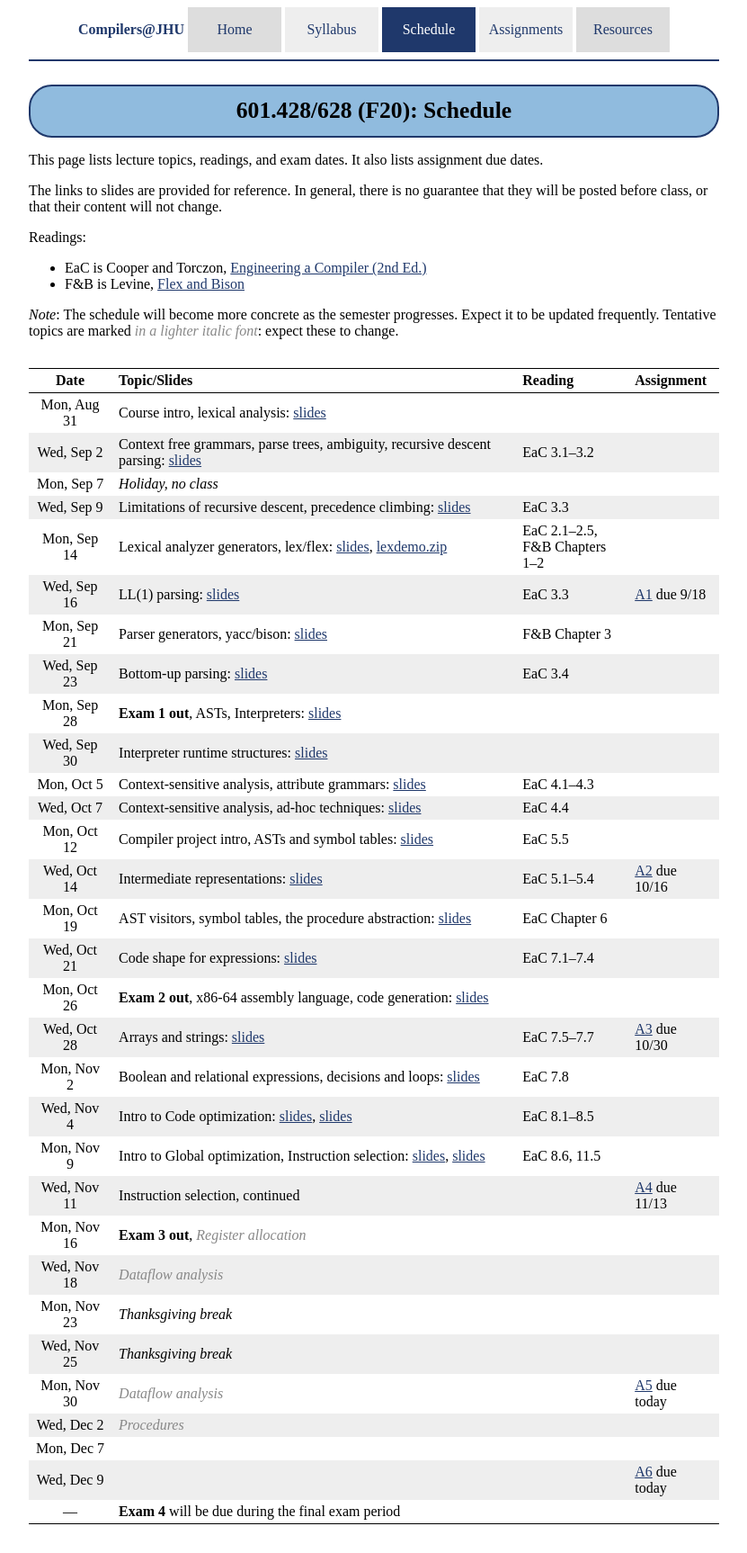
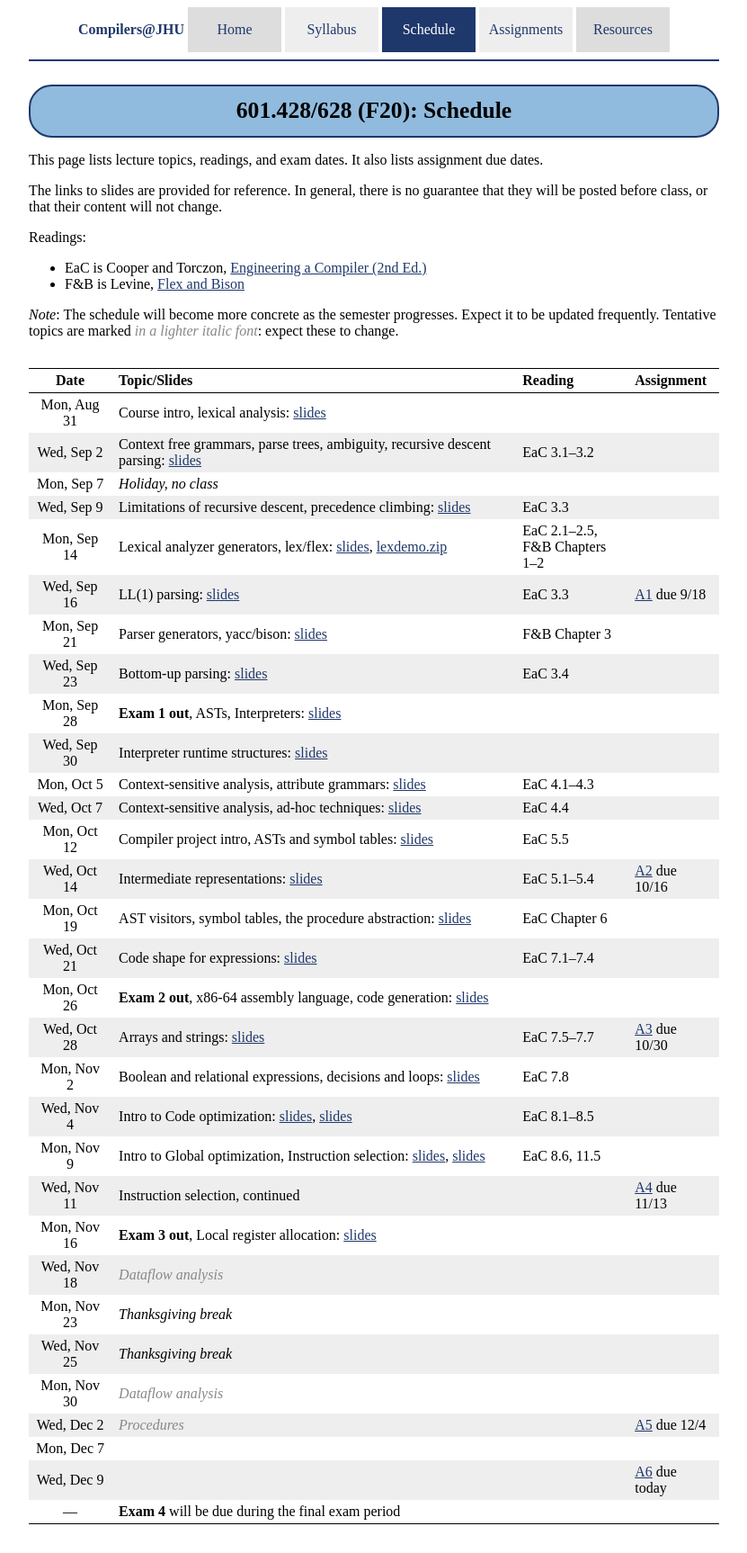
Before and after one commit to jhucompilers/fall2020, a Jekyll site: the page built from schedule.md, in a window 1280 px wide. Shown: the whole page at 90% size, without its empty margins (224-1055 px from the left). Built offline with Jekyll 4.4.1, drawn with Linux system fonts in a browser that asks for light colours.

Commit message:
lecture topic/slides for 11/16

```diff
--- a/schedule.md
+++ b/schedule.md
@@ -39,12 +39,12 @@ Mon, Nov 2 | Boolean and relational expressions, decisions and loops: [slides](l
 Wed, Nov 4 | Intro to Code optimization: [slides](lectures/Introduction_to_Optimization_terminology_&_local_value_numbering.pdf), [slides](lectures/Regional_Optimization_Superlocal_Value_Numbering_and_Loop_Unrolling.pdf) | EaC 8.1–8.5 |
 Mon, Nov 9 | Intro to Global optimization, Instruction selection: [slides](lectures/Global_Optimization_Live_Analysis.pdf), [slides](lectures/Introduction_to_Instruction_Selection_and_Peephole_based_Selection.pdf) | EaC 8.6, 11.5
 Wed, Nov 11 | Instruction selection, continued | | [A4](assign/assign04.html) due 11/13
-Mon, Nov 16 | <b>Exam 3 out</b>, <span class="tentative">Register allocation</span>
+Mon, Nov 16 | <b>Exam 3 out</b>, Local register allocation: [slides](lectures/Local_Register_Allocation_and_Lab_1.pdf)
 Wed, Nov 18 |  <span class="tentative">Dataflow analysis</span>
 Mon, Nov 23 | *Thanksgiving break*
 Wed, Nov 25 | *Thanksgiving break*
-Mon, Nov 30 | <span class="tentative">Dataflow analysis</span>  | | [A5](assign/assign05.html) due today
-Wed, Dec 2 | <span class="tentative">Procedures</span>
+Mon, Nov 30 | <span class="tentative">Dataflow analysis</span>
+Wed, Dec 2 | <span class="tentative">Procedures</span>  | | [A5](assign/assign05.html) due 12/4
 Mon, Dec 7 | <span class="tentative"></span>
 Wed, Dec 9 | <span class="tentative"></span> | | [A6](assign/assign06.html) due today
 —          | <b>Exam 4</b> will be due during the final exam period
```
Also changed, not shown: 1 other file.
